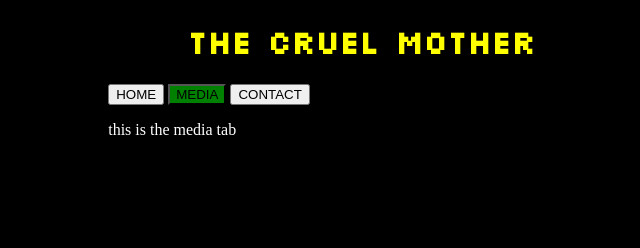
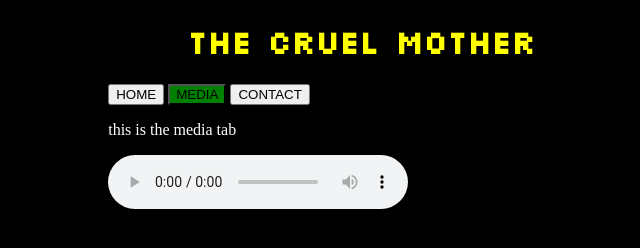
Before and after one commit to lamplighter-dev/tcm-web, a plain HTML site: page index.html in a window 1280 px wide. Both pictures are taken after a click on the button "MEDIA". Shown: the whole page, without its empty margins (279-919 px from the left). Drawn offline with Linux system fonts and the light colour scheme.

Commit message:
Add files via upload

```diff
--- a/index.html
+++ b/index.html
@@ -26,8 +26,14 @@
         <p style = "color:white; margin-left:30%; margin-right: 30%;"> THE CRUEL MOTHER is an in-development voxel survival horror game. </p>
         </div>
 
-        <div id="MEDIA" class="tabcontent">
-        <p style = "color:white; margin-left:30%; margin-right: 30%;">this is the media tab</p>
+        <div id="MEDIA" class="tabcontent" style = "color:white; margin-left:30%; margin-right: 30%;" >
+        <p>this is the media tab</p>
+        <audio controls>
+        <source src="green pasture.ogg" type="audio/ogg">
+        Your browser does not support the audio element.
+        </audio>
+
+
         </div>
 
         <div id="CONTACT" class="tabcontent">
```
Also changed, not shown: 1 other file.
